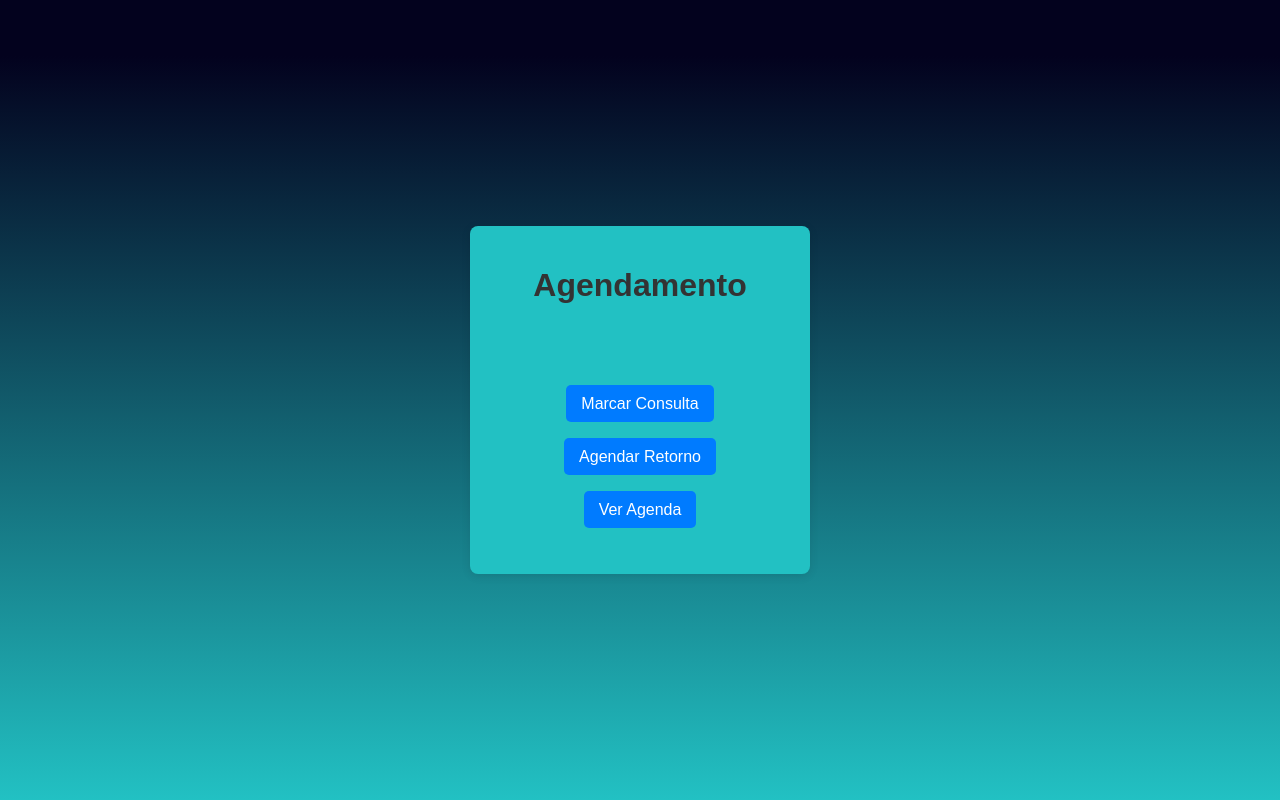
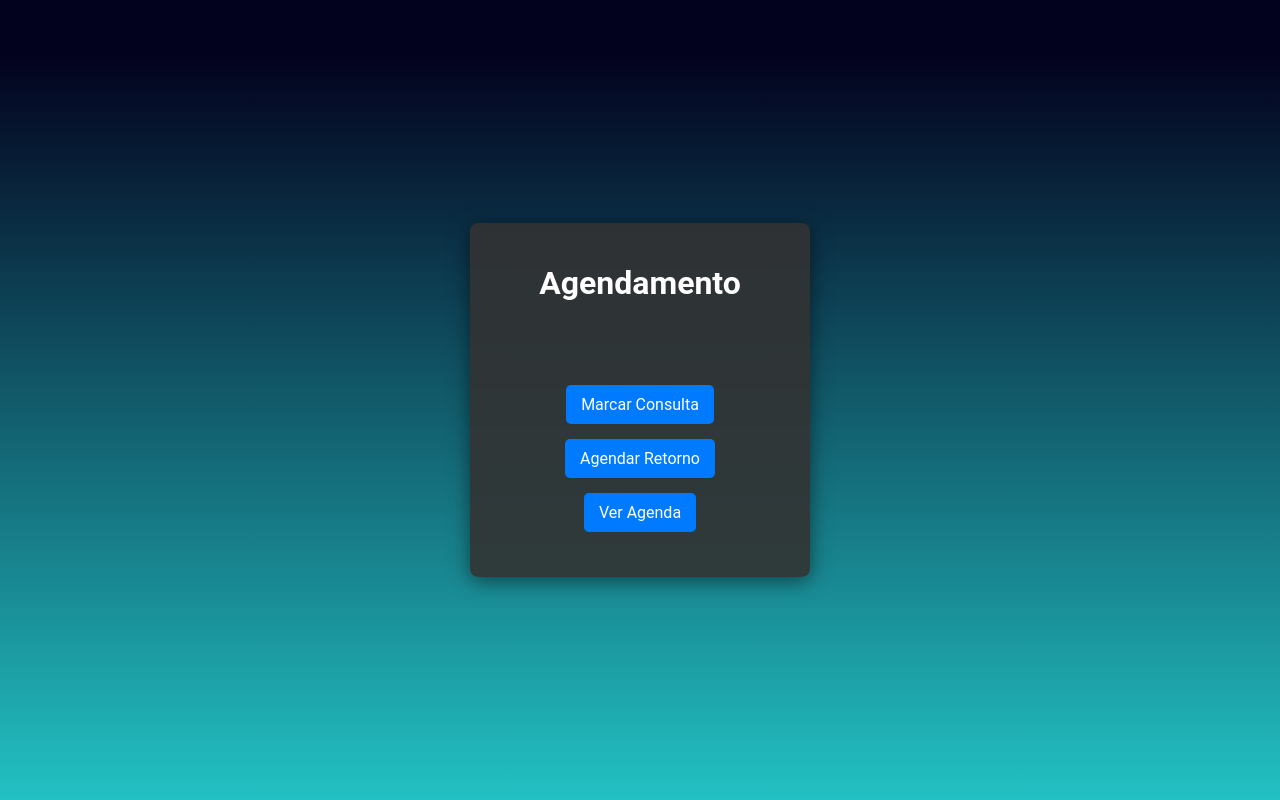
Before and after one commit to Caiosad10/flaskTest, a Flask app: page / in a window 1280 px wide. Run offline with Flask 3, Linux system fonts and the light colour scheme; some libraries are stand-ins or nearby versions.

Commit message:
Alteração no CSS

```diff
--- a/templates/index.html
+++ b/templates/index.html
@@ -18,7 +18,7 @@
     </script>
     <style>
         body {
-            font-family: Arial, sans-serif;
+            font-family: Roboto, sans-serif;
             background: rgb(34,193,195);
             background: linear-gradient(0deg, rgba(34,193,195,1) 0%, rgba(3,2,30,1) 93%);
             margin: 0;
@@ -30,16 +30,16 @@
         }
 
         .container {
-            background: rgb(34,193,195);
+            background: rgb(50, 50, 50, 0.9);
             border-radius: 8px;
-            box-shadow: 0 2px 10px rgba(0, 0, 0, 0.1);
+            box-shadow: 0 4px 20px rgba(0, 0, 0, 0.5);
             padding: 20px;
             text-align: center;
             width: 300px;
         }
 
         h1 {
-            color: #333;
+            color: #ffffff;
             margin-bottom: 20px;
         }
 
@@ -86,11 +86,11 @@
 <body>
     {% with messages = get_flashed_messages(with_categories=true) %}
     {% if messages %}
-        <script>
-            {% for category, message in messages %}
+        {% for category, message in messages %}
+            <script>
                 showNotification('{{ message }}', '{{ category }}');
-            {% endfor %}
-        </script>
+            </script>
+        {% endfor %}
     {% endif %}
     {% endwith %}
 
```
